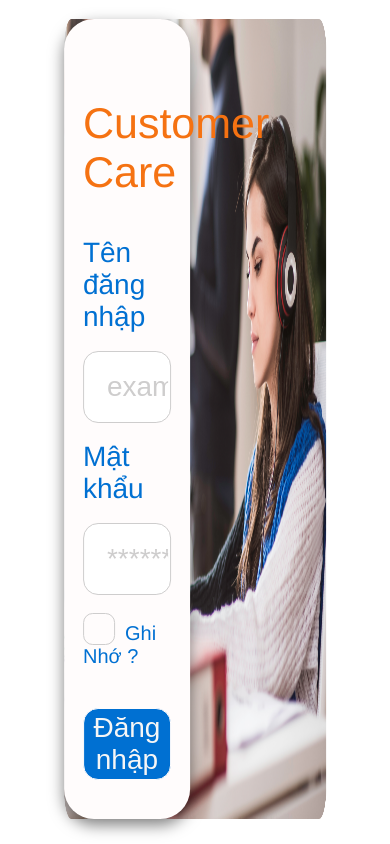
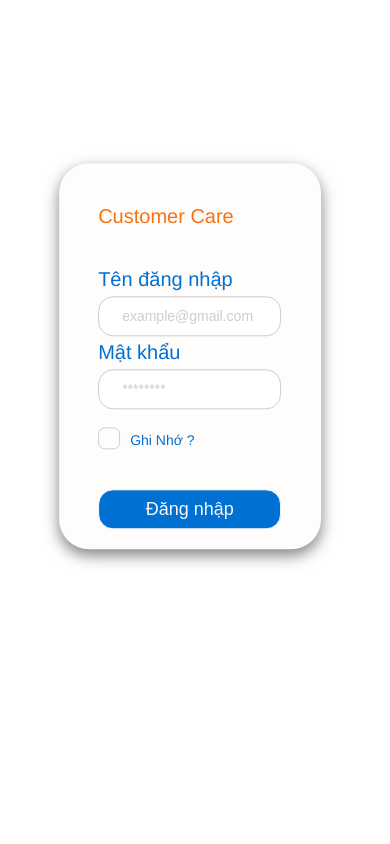
Before and after one commit to hieudtr8/vue-customer-care-app, a Vue app: page /login in a window 390 px wide. Built offline with nearby package versions, Linux system fonts and the light colour scheme; no server answers.

Commit message:
Setup vuex for Login

```diff
--- a/package.json
+++ b/package.json
@@ -9,6 +9,7 @@
   },
   "dependencies": {
     "core-js": "^3.8.3",
+    "md5": "^2.3.0",
     "vue": "^3.2.13",
     "vue-router": "^4.0.3",
     "vuex": "^4.0.0"
--- a/src/router/index.js
+++ b/src/router/index.js
@@ -1,5 +1,6 @@
-import { createRouter, createWebHistory } from 'vue-router'
-import LoginView from '../views/LoginView.vue'
+import { createRouter, createWebHistory } from 'vue-router';
+import LoginView from '../views/LoginView.vue';
+import CustomerInfoView from '../views/CustomerInfoView.vue';
 
 const routes = [
   {
@@ -11,11 +12,16 @@ const routes = [
     name: 'login',
     component: LoginView,
   },
-]
+  {
+    path: '/customer-info',
+    name: 'CustomerInfo',
+    component: CustomerInfoView,
+  },
+];
 
 const router = createRouter({
   history: createWebHistory(process.env.BASE_URL),
-  routes
-})
+  routes,
+});
 
-export default router
+export default router;
--- a/src/store/index.js
+++ b/src/store/index.js
@@ -1,14 +1,22 @@
-import { createStore } from 'vuex'
+import { createStore } from 'vuex';
 
 export default createStore({
   state: {
+    user: null,
   },
-  getters: {
-  },
+  getters: {},
   mutations: {
+    setUser(state, payload) {
+      state.user = payload;
+      console.log(`🌊 | file: index.js | line 11 | state.user`, state.user);
+    },
   },
   actions: {
+    async login(context, { email, password }) {
+      setTimeout(() => {
+        context.commit('setUser', { email, password });
+      }, 200);
+    },
   },
-  modules: {
-  }
-})
+  modules: {},
+});
--- /dev/null
+++ b/src/views/CustomerInfoView.vue
@@ -0,0 +1,13 @@
+<template lang="">
+  <div>
+    <h1>Customer info page</h1>
+  </div>
+</template>
+<script>
+export default {
+
+}
+</script>
+<style lang="">
+
+</style>
--- a/src/views/LoginView.vue
+++ b/src/views/LoginView.vue
@@ -17,7 +17,7 @@
               <input type="checkbox" name="remember-me" id="remember-me">
               <label for="remember-me">Ghi Nhớ ?</label>
             </div>
-            <button @click="handleSubmit" class="btn btn-login">Đăng nhập</button>
+            <button class="btn btn-login">Đăng nhập</button>
           </form>
         </div>
       </div>
@@ -28,21 +28,33 @@
 
 <script>
 import { ref } from 'vue';
+import { useStore } from "vuex";
+import { useRouter } from "vue-router";
+// import { md5 } from 'md5'
 export default {
   setup () {
+    const store = useStore();
+    const router = useRouter();
     let email = ref('');
     let password = ref('');
-    const handleSubmit = () => { console.log(email.value, password.value) };
+    const handleSubmit = async () => {
+      try {
+        await store.dispatch('login', { email: email.value, password: password.value })
+        router.push('/customer-info');
+      } catch (error) {
+        console.log(`🌊 | file: LoginView.vue | line 42 | error`, error);
+      }
+    };
     return {
       email,
       password,
       handleSubmit
     }
   },
-  mounted() {
-    fetch('https://api.npoint.io/60e614502197e5480a32')
+  mounted () {
+    fetch('https://api.npoint.io/fdc481fbd7f82fc24f4d')
       .then((res) => res.json())
-      .then(data =>  console.log(data))
+      .then(data => console.log(data))
   }
 }
 </script>
@@ -58,12 +70,12 @@ h2 {
 .container {
   margin-top: 5%;
   position: relative;
-  height: 800px;
+  height: 80vh;
 }
 
 .login-wrapper {
   background-image: url('../../public/login-image.png');
-  background-position: center;
+  background-position: center center;
   background-repeat: no-repeat;
   background-size: 100% 100%;
   position: absolute;
@@ -76,8 +88,13 @@ h2 {
 
 .login-modal {
   position: absolute;
+  left: -2%;
+  top: 50%;
+  -webkit-transform: translateY(-50%);
+  -ms-transform: translateY(-50%);
+  transform: translateY(-50%);
   background-color: #FFFCFC;
-  height: 100%;
+  height: inherit;
   width: 48%;
   box-shadow: 0px 6px 15px rgb(0 0 0 / 50%);
   border-radius: 30px;
@@ -85,7 +102,7 @@ h2 {
 
 .detail-modal {
   margin: 0px auto;
-  margin-top: 80px;
+  margin-top: 5vh;
   max-width: 70%;
   text-align: left;
 }
@@ -113,11 +130,11 @@ h2 {
   color: #CECDCD;
 }
 
-.input-container input[type=email],
-.input-container input[type=password] {
+.input-container input {
   width: 100%;
   font-size: 28px;
   border: 1px solid #CECDCD;
+  color: #949494;
   height: 72px;
   border-radius: 15px;
   margin-top: 18px;
@@ -161,4 +178,113 @@ h2 {
   height: 72px;
   cursor: pointer;
 }
+
+/* ______ Responsive _____ */
+@media screen and (min-width: 1920px) {
+  .detail-modal {
+    margin-top: 80px;
+  }
+}
+
+@media screen and (max-width: 821px) {
+  .login-wrapper {
+    background-image: none;
+  }
+
+  .login-modal {
+    width: 100%;
+  }
+}
+
+@media screen and (max-width: 430px) {
+  h2 {
+    font-size: 20px;
+  }
+
+  .login-modal {
+    height: auto;
+  }
+
+  .input-container {
+    margin-top: 5px !important;
+  }
+
+  .input-container input {
+    margin-top: 5px !important;
+    font-size: 14px !important;
+    height: 40px !important;
+  }
+
+  .input-container input::placeholder {
+    font-size: 14px !important;
+  }
+
+  .input-container label {
+    font-size: 20px !important;
+  }
+
+  .input-container-checkbox label {
+    font-size: 14px !important;
+  }
+
+  .input-container-checkbox input[type="checkbox"]+*::before {
+    width: 20px !important;
+    height: 20px !important;
+  }
+
+  .btn-login {
+    height: 40px !important;
+    font-size: 18px !important;
+    margin-bottom: 20px;
+  }
+}
+
+@media screen and (max-height: 800px) {
+  h2 {
+    margin-bottom: 20px;
+  }
+
+  .input-container {
+    margin-top: 5px !important;
+  }
+
+  .input-container input {
+    margin-top: 5px !important;
+    font-size: 14px !important;
+    height: 40px !important;
+  }
+
+  .input-container input::placeholder {
+    font-size: 14px !important;
+  }
+
+  .input-container label {
+    font-size: 20px !important;
+  }
+
+  .input-container-checkbox label {
+    font-size: 14px !important;
+  }
+
+  .input-container-checkbox input[type="checkbox"]+*::before {
+    width: 20px !important;
+    height: 20px !important;
+  }
+
+  .btn-login {
+    height: 40px !important;
+    font-size: 18px !important;
+  }
+}
+
+@media screen and (max-height: 360px) {
+  h2 {
+    font-size: 25px;
+    margin-bottom: 5px;
+  }
+
+  .btn-login {
+    margin-top: 5px;
+  }
+}
 </style>
```
Also changed, not shown: 1 other file (tests, documents, lock files or other folders).
